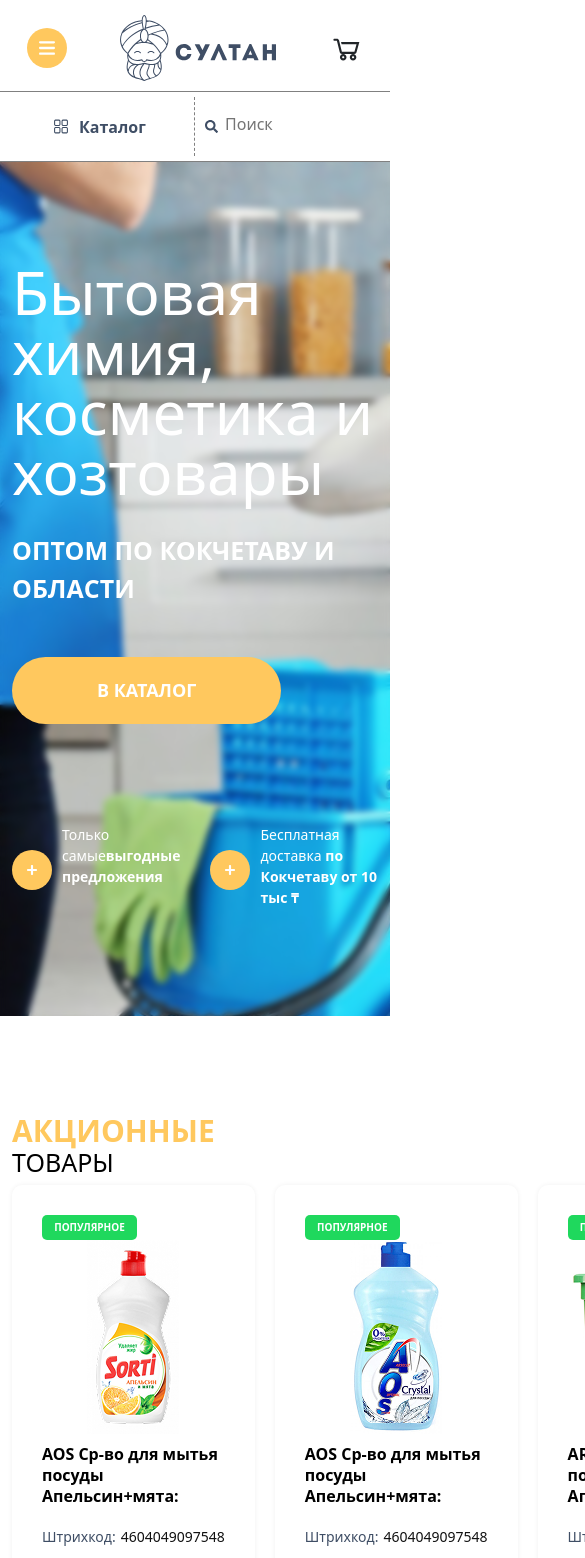
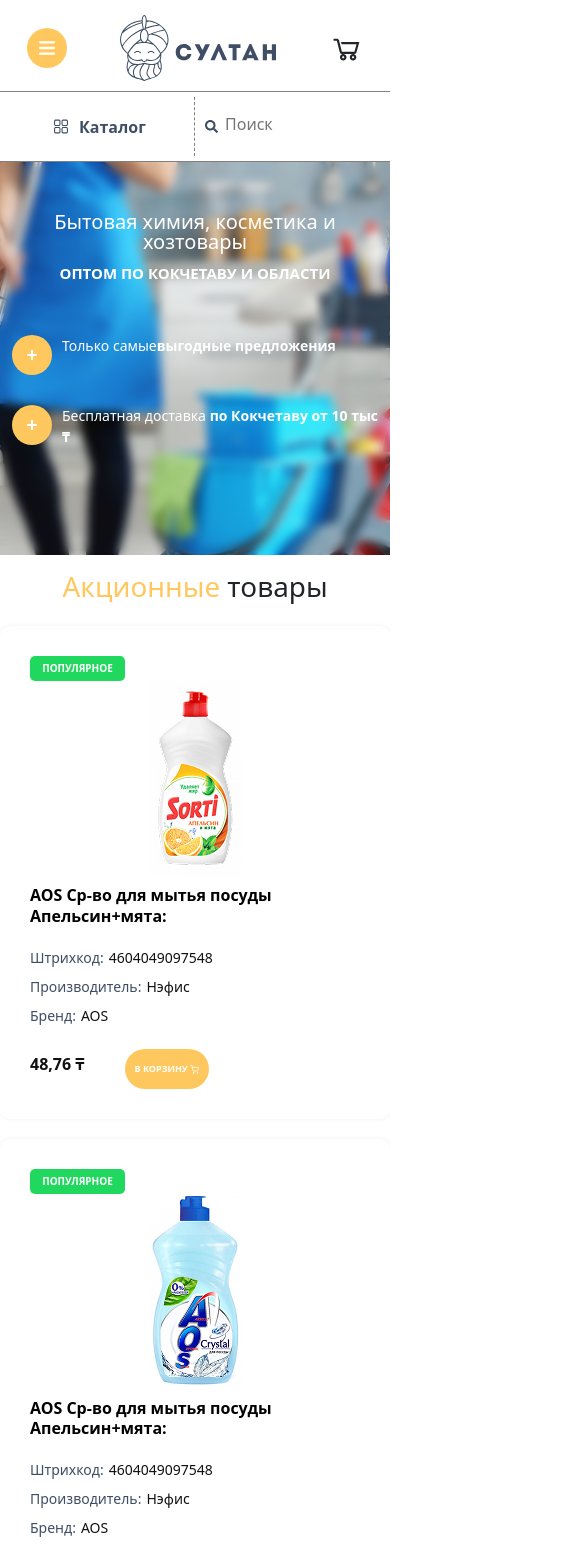
Before and after one commit to SQurbon/Sultan, a React (Vite) app: page / in a window 390 px wide. Shown: the top 1558 px of the page, 585 px wide, since content can reach past the window. Built offline with nearby package versions, Linux system fonts and the light colour scheme.

Commit message:
home gape responsevely tugadi

```diff
--- a/src/components/Footer/Footer.css
+++ b/src/components/Footer/Footer.css
@@ -80,3 +80,32 @@
     padding: 15px 50px;
     height: 60px;
 }
+@media (max-width: 575px){
+    footer .container{
+        width: 100% !important;
+    }
+    footer .row{
+        width: 100% !important;
+        display: flex;
+        align-items: center;
+        grid-gap: 30px;
+    }
+    footer img {
+        display: flex;
+        margin: auto;
+    }
+    footer .row .col-auto{
+        width: 100% !important;
+        border-top: 1px solid white;
+        border-bottom: 1px solid white;
+        border-radius: 10px;
+        padding: 15px ;
+        margin: 0px 10px;
+    }
+    footer button{
+        margin: 15px 0px;
+    }
+    footer a {
+        text-align: unset;
+    }
+}
--- a/src/components/Navbar/Navbar.css
+++ b/src/components/Navbar/Navbar.css
@@ -247,6 +247,12 @@
 
 
 @media (max-width: 1199px) {
+    .highlight{
+        top: 15px !important;
+    }
+    .nav .navTop ul{
+        grid-gap: 0;
+    }
     .nav .navTop ul li a {
         font-size: 12px;
     }
--- a/src/index.css
+++ b/src/index.css
@@ -1,15 +1,31 @@
-*{
+* {
   margin: 0px;
   padding: 0px;
   box-sizing: border-box;
   list-style: none;
   text-decoration: none;
 }
+
 svg,
-img,video{
+img,
+video {
   height: 100%;
   object-fit: cover;
 }
-body{
+
+body {
   font-family: "Inter", sans-serif;
 }
+
+section h1 {
+  width: 100%;
+  text-align: center;
+  padding: 15px 0px;
+}
+
+section h1 span {
+  color: #FFC85E;
+  width: 100%;
+  text-align: center !important;
+
+}
--- a/src/pages/Main/Aksya/Aksya.css
+++ b/src/pages/Main/Aksya/Aksya.css
@@ -56,6 +56,44 @@
     color: #FFC85E;
     font-size: 25px;
 }
+section .container:nth-child(1){
+    width: 100dvh !important;
+}
+p.text{
+    text-align: center;
+}
 .container-start{
     margin-left: 100px;
 }
+@media (max-width: 575px) {
+ .swipersection{
+    margin-top: 60px;
+    width: 100% !important;
+    padding: 15px;
+ }
+ .swipersection h4{
+    padding: 0px;
+    text-align: center;
+    padding-bottom: 10px;
+ }
+ .swipersection h1{
+    padding: 0px;
+    font-size: 20px;
+ }
+ .swipersection p{
+    padding: 10px 0px 0px 0px;
+    text-align: center !important;
+    font-size: 12px;
+ }
+ .swipersection button{
+    margin: 0px;
+    padding: 20px ;
+    font-size: 15px;
+    display: flex;
+    margin: auto;
+ }
+ .swiper-button-next,  .swiper-button-prev{
+    padding: 5px 20px !important;
+    margin-top: 30px;
+ }
+}
--- a/src/pages/Main/CategoryProduct/CategoryProduct.css
+++ b/src/pages/Main/CategoryProduct/CategoryProduct.css
@@ -28,3 +28,27 @@
     padding-top: 20px;
     color: #111111;
 }
+@media (max-width: 1199px){
+    section.catalog .container:nth-child(2) {
+        justify-content: space-around;
+        display: grid !important;
+        grid-template-columns: repeat(2,auto) !important;
+    }
+
+}
+@media (max-width: 767px){
+    section.catalog .container{
+        width: 100% !important;
+        padding: 0px !important;
+    }
+    section .container:nth-child(1){
+        display: none;
+    }
+
+}
+@media (max-width: 575px){
+    section.catalog h3{
+        text-align: center;
+        padding-top: 20px;
+    }
+}
--- a/src/pages/Main/CategoryProduct/CategoryProduct.jsx
+++ b/src/pages/Main/CategoryProduct/CategoryProduct.jsx
@@ -5,12 +5,9 @@
     return (
         <>
             <section className='catalog'>
-                <div className="container">
-                    <div className="row">
-                        <h1><span>категории</span> товаров</h1>
-                        <p className="text">10 000+ ходовых позиций по спецмальным ценам</p>
-                    </div>
-                </div>
+                            <h1><span>категории</span> товаров</h1>
+                            <p className="text">10 000+ ходовых позиций по спецмальным ценам</p>
+
                 <div className="container">
 
                     {CategoryProductContext.map(item => (
--- a/src/pages/Main/Companylogo/Logo.css
+++ b/src/pages/Main/Companylogo/Logo.css
@@ -9,6 +9,7 @@
     grid-template-columns: repeat(11,auto);
     padding: 20px 0;
     scrollbar-width: 1px !important;
+    overflow-x: scroll;
 }
 .navbar img{
     position: relative;
@@ -24,3 +25,12 @@
     transform: translate(-50%, 0);
     opacity: 0;
   }
+ @media (max-width: 767px) {
+    .navbar{
+        overflow-x: scroll !important;
+    }
+    section.logo .container{
+        padding: 0px;
+    }
+
+  }
--- a/src/pages/Main/Companylogo/Logo.jsx
+++ b/src/pages/Main/Companylogo/Logo.jsx
@@ -41,13 +41,9 @@
     return (
         <>
             <section className="logo">
-                <div className="container">
-                    <div className="row">
-                        <h1><span>Лучшие</span> товары</h1>
-                        <p className="text">От ведущих мировых брендов</p>
-                    </div>
+                    <h1><span>Лучшие</span> товары</h1>
+                    <p className="text">От ведущих мировых брендов</p>
 
-                </div>
                 <div className="container">
                     <div className="row">
                         <div className="col-lg-12">
--- a/src/pages/Main/Header/Header.css
+++ b/src/pages/Main/Header/Header.css
@@ -1,14 +1,17 @@
-header{
+header {
     width: 100%;
-    background: url("../../../assets/images/image 19.png") no-repeat center / cover ;
+    background: url("../../../assets/images/image 19.png") no-repeat center / cover;
 }
-header .col-lg-6{
+
+header .col-lg-6 {
     backdrop-filter: blur(3px);
 }
-header .hedtitle{
+
+header .hedtitle {
     padding-top: 100px;
     z-index: 111 !important;
 }
+
 header .hedtitle h1 {
     z-index: 111;
     color: white;
@@ -17,7 +20,8 @@
     line-height: 100%;
     margin-bottom: 0px;
 }
-header .hedtitle h2  {
+
+header .hedtitle h2 {
     z-index: 111;
     color: white;
     font-weight: 700;
@@ -28,7 +32,8 @@
     padding-top: 30px;
     color: white;
 }
-header .hedtitle button{
+
+header .hedtitle button {
     padding: 20px 85px;
     border: none;
     border-radius: 80px;
@@ -40,15 +45,18 @@
     color: white;
     margin-top: 50px;
 }
+
 header .hedtitle .titleBottom {
     display: flex;
     grid-gap: 30px;
 }
-header .hedtitle .titleBottom .box{
+
+header .hedtitle .titleBottom .box {
     display: flex;
     grid-gap: 10px;
     margin: 100px 0px;
 }
+
 header .hedtitle .titleBottom .box .icons {
     width: 40px;
     height: 40px;
@@ -59,18 +67,70 @@
     border-radius: 50%;
     padding: 0px 15px;
 }
-header .hedtitle .titleBottom .box .icons svg{
+
+header .hedtitle .titleBottom .box .icons svg {
     color: white;
 }
+
 header .hedtitle .titleBottom .box h5 {
     color: white;
     font-weight: 600;
     font-size: 14px;
     line-height: 150%;
 }
+
 header .hedtitle .titleBottom .box h5 span {
     color: white;
     font-weight: 400;
     font-size: 14px;
     line-height: 150%;
 }
+
+@media (max-width: 1199px) {
+    header .col-lg-6 {
+        width: 100%;
+        display: grid;
+        margin: auto;
+        justify-content: center !important;
+
+    }
+}
+
+@media (max-width: 575px) {
+    header .col-lg-6 {
+        backdrop-filter: blur(5px) !important;
+    }
+
+    header .hedtitle h1 {
+        text-align: center;
+        font-size: 20px;
+    }
+
+    header .hedtitle h2 {
+        padding-top: 10px;
+        font-size: 15px;
+        text-align: center;
+    }
+
+    header .hedtitle button {
+        display: none;
+    }
+    header .hedtitle{
+        padding: 50px 0px;
+    }
+    header .hedtitle .titleBottom {
+        display: grid;
+        grid-gap: 30px;
+        margin: 50px 0px;
+    }
+
+    header .hedtitle .titleBottom .box {
+        margin: 0px;
+        display: flex;
+        justify-content: start !important;
+    }
+
+    header .hedtitle .titleBottom .box .icons {
+        margin: 0px;
+    }
+}
--- a/src/pages/Main/Header/Header.jsx
+++ b/src/pages/Main/Header/Header.jsx
@@ -9,11 +9,13 @@
                     <div className="row">
                         <div className="col-lg-6">
                             <div className="hedtitle">
-                                <h1>Бытовая химия,
-                                    косметика
-                                    и хозтовары
-                                </h1>
-                                <h2>оптом по кокчетаву и области</h2>
+                                <div className="sss">
+                                    <h1>Бытовая химия,
+                                        косметика
+                                        и хозтовары
+                                    </h1>
+                                    <h2>оптом по кокчетаву и области</h2>
+                                </div>
                                 <button>В КАТАЛОГ</button>
                                 <div className="titleBottom">
                                     <div className="box">
--- a/src/pages/Main/PromotionProduct/Product.css
+++ b/src/pages/Main/PromotionProduct/Product.css
@@ -100,3 +100,31 @@
     color: white;
     border: none;
 }
+@media (max-width: 1199px){
+       section .container .mainbox:nth-child(5),
+    section .container .mainbox:nth-child(6),
+    section .container .mainbox:nth-child(7),
+    section .container .mainbox:nth-child(8){
+        display: none;
+    }
+    section .container{
+        display: grid;
+        grid-template-columns: repeat(2,auto)
+    }
+    section h1 {
+        text-align: center;
+    }
+}
+@media (max-width: 767px){
+    section .container .mainbox .bottom button{
+        padding: 15px 10px;
+        font-size: 9px;
+        align-items: center !important;
+    }
+    section .container{
+        padding: 0px !important;
+        width: 100% !important;
+        display: grid;
+        grid-template-columns: repeat(1,auto)
+    }
+}
--- a/src/pages/Main/PromotionProduct/Product.jsx
+++ b/src/pages/Main/PromotionProduct/Product.jsx
@@ -5,10 +5,8 @@
 export default function Product() {
     return (
         <section>
-            <div className="container">
-                <h1><span>Акционные</span> товары</h1>
+                        <h1><span>Акционные</span> товары</h1>
 
-            </div>
             <div className="container">
                 {PromotionProduct.map(item => (
                     <>
```
